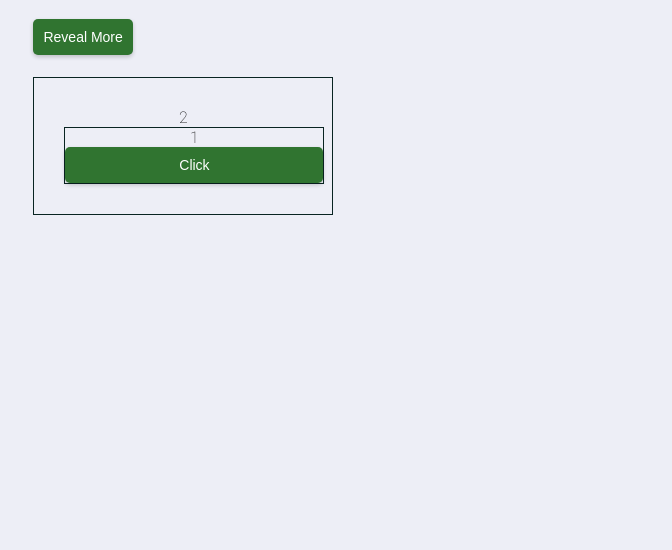
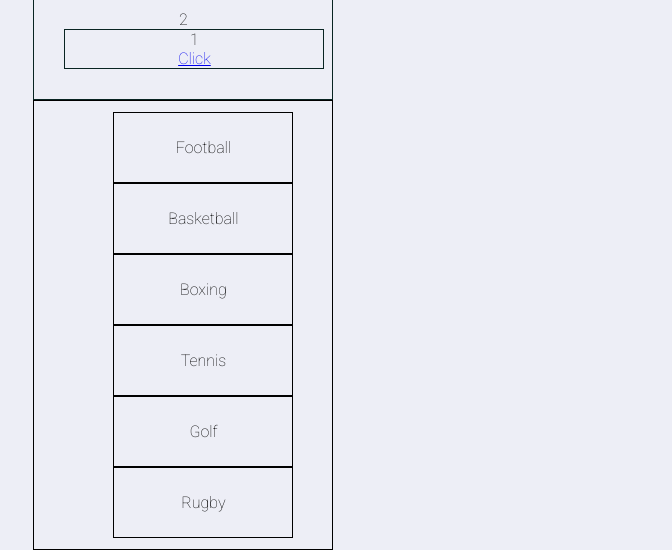
Before and after one commit to PatricijaGee/githubpamoka, a plain HTML site: page assets/modal.html in a window 1280 px wide. Shown: the part 574-1124 px from the top of the page, without its empty margins (303-975 px from the left). Before the commit the page ends 800 px from the top, so only its background shows below. Drawn offline with Linux system fonts and the light colour scheme.

Commit message:
finished first part of DOM manipulation

```diff
--- a/assets/modal.html
+++ b/assets/modal.html
@@ -68,8 +68,18 @@
       2
       <div class="div1">
         1
-        <button>Click</button>
+        <a href="#" class="button">Click</a>
       </div>
+    </div>
+
+    <div class="container-sports">
+      <ul id="sports">
+        <li id="football">Football</li>
+        <li id="basketball">Basketball</li>
+        <li id="boxing">Boxing</li>
+        <li id="tennis">Tennis</li>
+        <li id="golf">Golf</li>
+      </ul>
     </div>
     <script src="/js/modal.js"></script>
   </body>
--- a/css/modal.css
+++ b/css/modal.css
@@ -121,3 +121,24 @@ button {
   display: flex;
   flex-direction: column;
 }
+
+.div1 .button {
+  display: block;
+}
+
+.container-sports {
+  border: solid 1px black;
+  width: 300px;
+  height: 450px;
+  display: flex;
+  align-items: center;
+  justify-content: center;
+}
+ul#sports li {
+  list-style-type: none;
+  text-align: center;
+  border: solid 1px black;
+  padding: 25px;
+  width: 180px;
+  cursor: pointer;
+}
--- a/js/modal.js
+++ b/js/modal.js
@@ -89,7 +89,7 @@ document.querySelector(".div2").addEventListener(
   function () {
     console.log("DIV 2");
   },
-  false
+  true
 );
 document.querySelector(".div1").addEventListener(
   "click",
@@ -98,10 +98,30 @@ document.querySelector(".div1").addEventListener(
   },
   false
 );
-document.querySelector("button").addEventListener(
+document.querySelector(".button").addEventListener(
   "click",
   function (e) {
+    e.preventDefault();
     console.log((e.target.innerText = "clicked!"));
   },
-  false
+  true
 );
+
+//event delegation
+
+document.querySelector("#sports").addEventListener("click", function (e) {
+  console.log(e.target.getAttribute("id") + " is clicked");
+
+  const target = e.target;
+  if (target.matches("li")) {
+    target.style.backgroundColor = "lightgrey";
+  }
+});
+
+const sports = document.querySelector("#sports");
+const newSport = document.createElement("li");
+
+newSport.innerText = "Rugby";
+newSport.setAttribute("id", "rugby");
+
+sports.appendChild(newSport);
```
